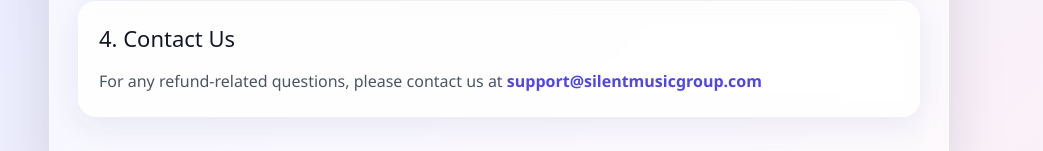
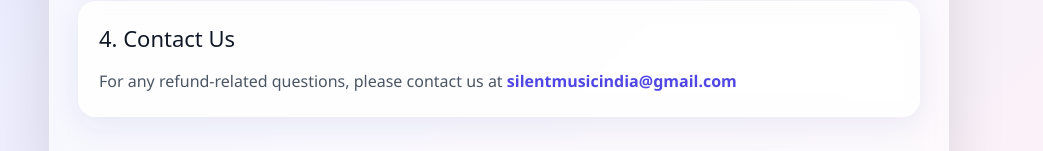
Before and after one commit to lodhirahul1001-alt/clone, a React (Vite) app: page /refund-policy in a window 1280 px wide. Shown: the part 972-1123 px from the top of the page, without its empty margins (141-1184 px from the left). Built offline with nearby package versions, Linux system fonts and the light colour scheme; no server answers.

Commit message:
fix all new  update youtube link

```diff
--- a/src/components/Footer.jsx
+++ b/src/components/Footer.jsx
@@ -62,7 +62,7 @@ export default function Footer() {
                 </a>
                 <a
                   className="h-10 w-10 rounded-full border border-black/10 bg-black/5 hover:bg-black/10 dark:border-white/10 dark:bg-white/5 dark:hover:bg-white/10 grid place-items-center transition-colors"
-                  href="https://www.youtube.com/"
+                  href="https://www.youtube.com/@silentmusicgroup"
                   target="_blank"
                   rel="noreferrer"
                   aria-label="YouTube"
--- a/src/pages/RefundPolicy.jsx
+++ b/src/pages/RefundPolicy.jsx
@@ -171,14 +171,14 @@ export default function RefundPolicy() {
           <p style={{ margin: 0, color: "#4b5563", lineHeight: "1.8" }}>
             For any refund-related questions, please contact us at{" "}
             <a
-              href="mailto:support@silentmusicgroup.com"
+              href="mailto:silentmusicindia@gmail.com"
               style={{
                 color: "#4f46e5",
                 textDecoration: "none",
                 fontWeight: "600",
               }}
             >
-              support@silentmusicgroup.com
+              silentmusicindia@gmail.com
             </a>
           </p>
         </div>
--- a/src/pages/Terms.jsx
+++ b/src/pages/Terms.jsx
@@ -171,10 +171,10 @@ export default function Terms() {
           <p style={{ margin: 0, color: "#4b5563" }}>
             Email:{" "}
             <a
-              href="mailto:admin@silentmusicgroup.com"
+              href="mailto:silentmusicindia@gmail.com"
               style={{ color: "#059669", fontWeight: "600", textDecoration: "none" }}
             >
-              admin@silentmusicgroup.com
+              silentmusicindia@gmai.com
             </a>
           </p>
         </div>
```
